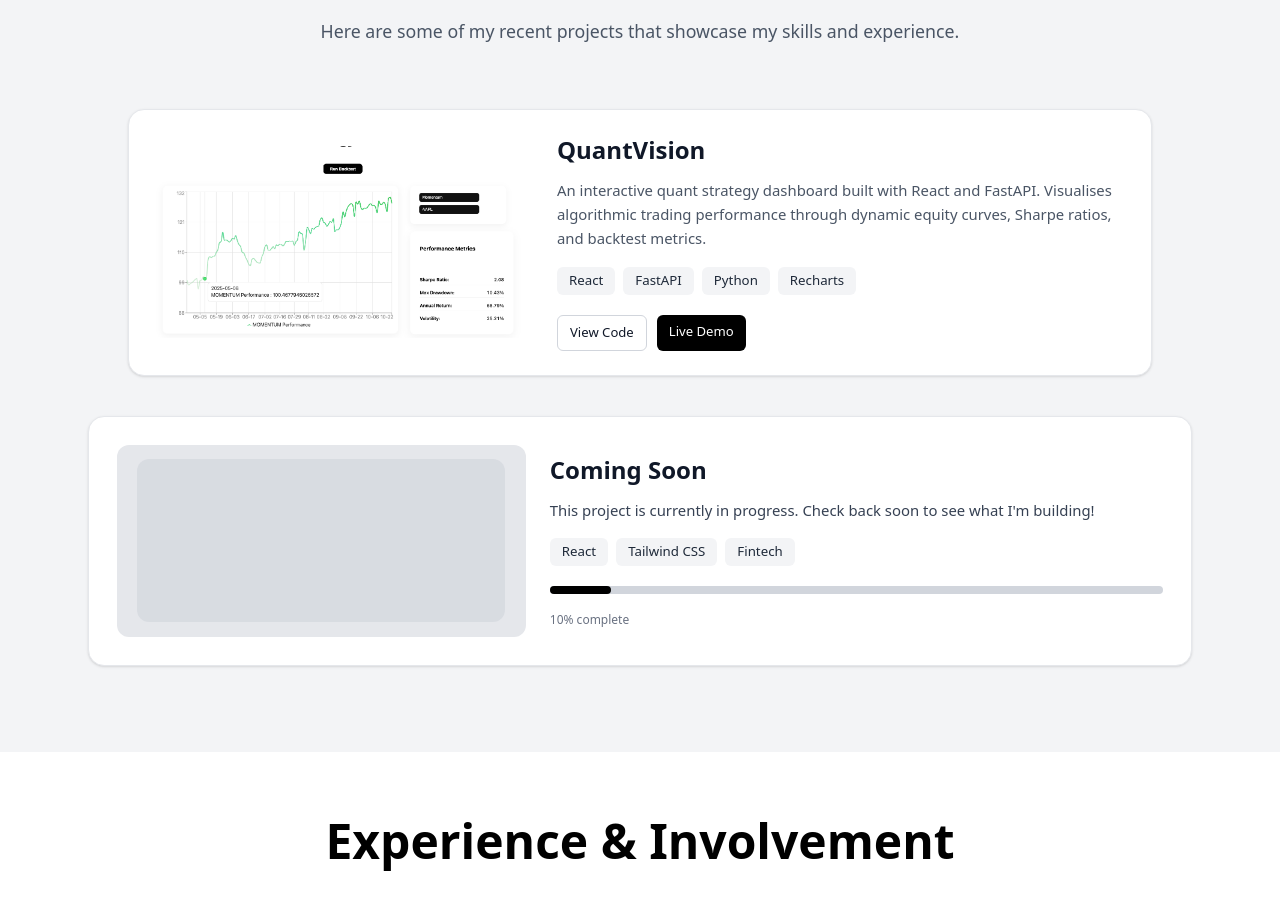
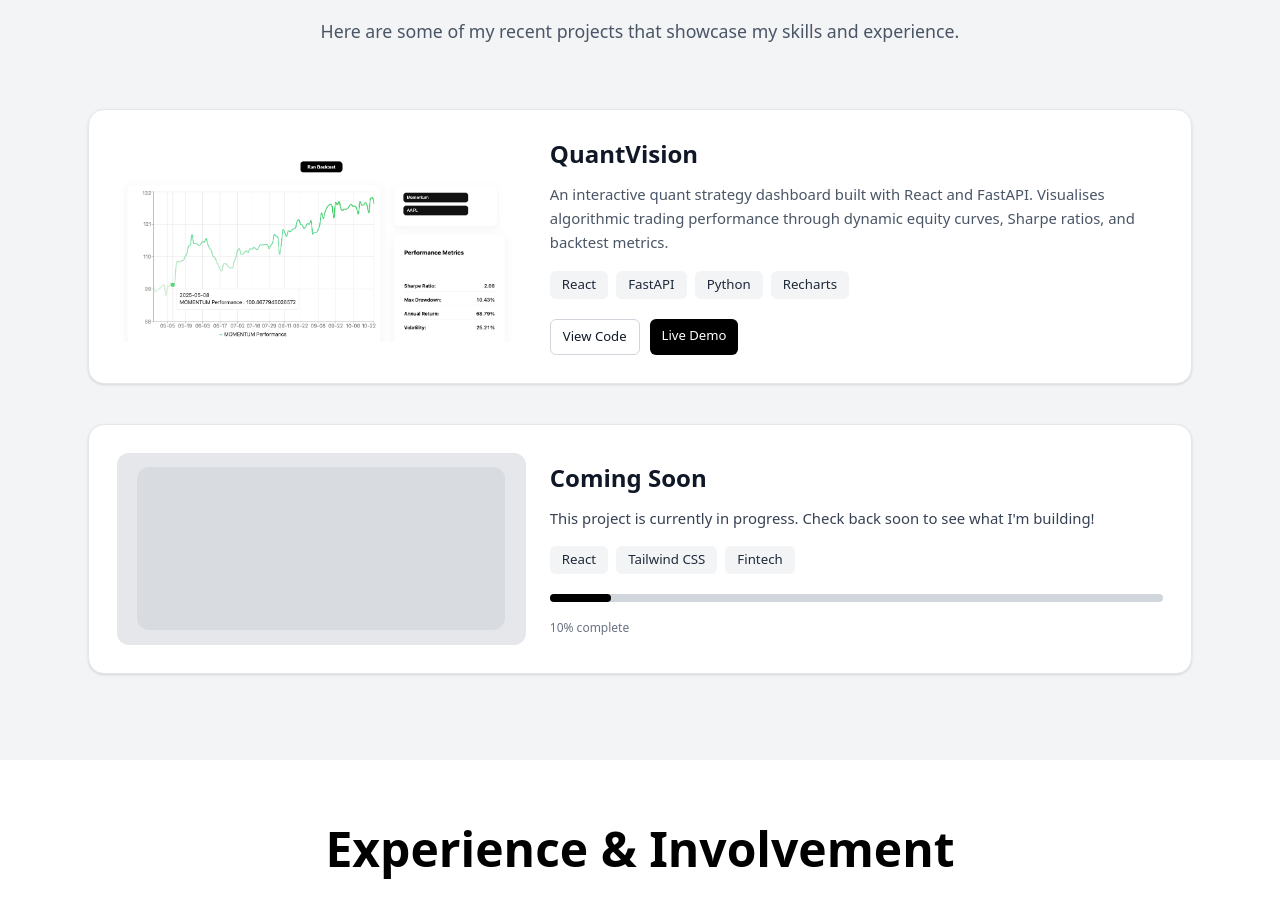
Before and after one commit to ksshubhan/portfolio-website, a React (Vite) app: page / in a window 1280 px wide. Shown: the part 2501-3398 px from the top of the page. Built offline with nearby package versions, Linux system fonts and the light colour scheme.

Commit message:
reverting changes

```diff
--- a/src/Projects.jsx
+++ b/src/Projects.jsx
@@ -36,10 +36,10 @@ export default function Projects({ sectionRef }) {
             <div key={index}>
               {project.status === 'complete' ? (
                 <div
-                  className="w-full max-w-5xl mx-auto bg-white dark:bg-gray-800
+                  className="w-full max-w-[88rem] mx-auto bg-white dark:bg-gray-800
                             text-gray-900 dark:text-white rounded-2xl shadow-sm
                             border border-gray-200 dark:border-gray-700
-                            flex flex-col md:flex-row items-center gap-6 p-5 md:p-6
+                            flex flex-col md:flex-row items-center gap-6 p-6 md:p-7
                             hover:shadow-md transition-all duration-300"
                 >
                   {/* Image */}
```
